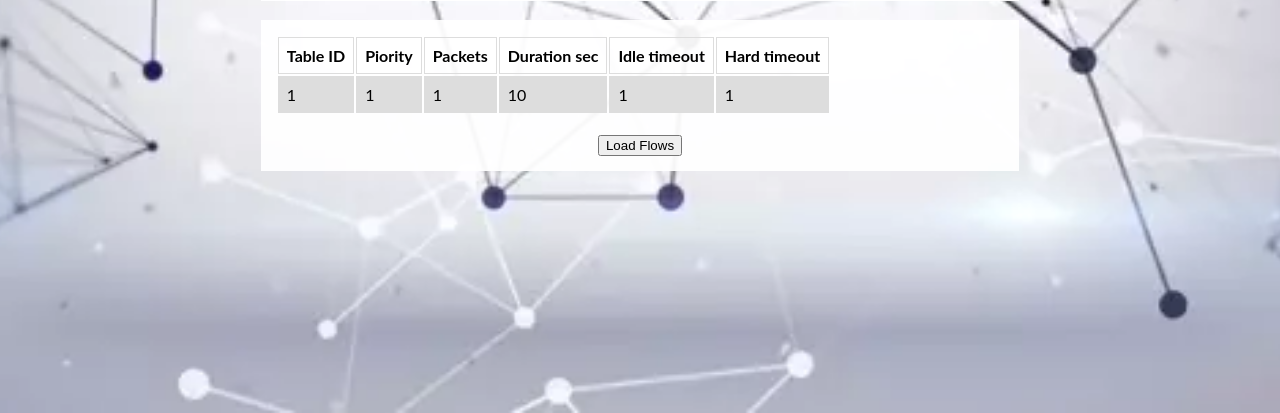
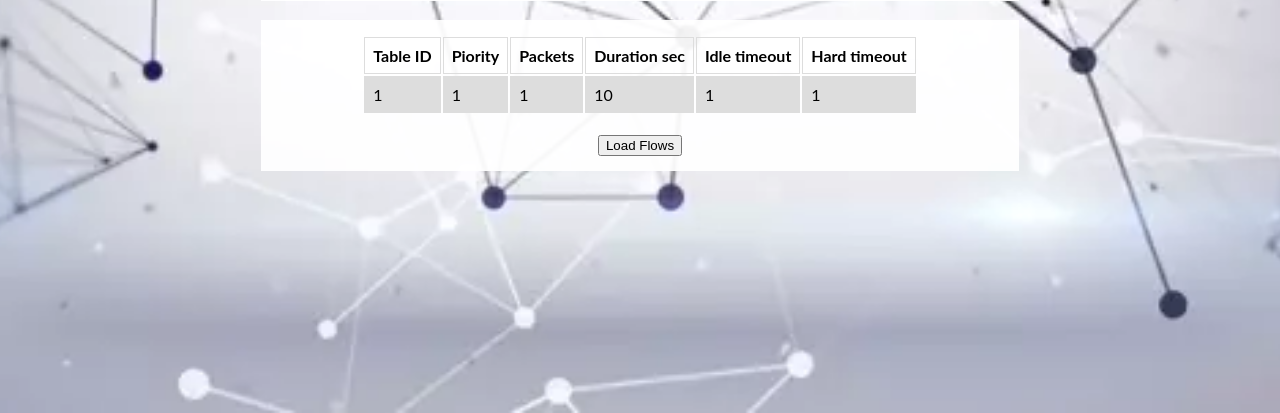
Before and after one commit to dskilly/SDNMonitorApp, a Django app: page /Appmonitorsite/ in a window 1280 px wide. Shown: the part 387-800 px from the top of the page. Run offline with Django 4.2, Linux system fonts and the light colour scheme; a user stored in the database is signed in; tables that the repository leaves empty hold one stand-in row (values such as "Sample post"); some libraries are stand-ins or nearby versions.

Commit message:
Changed flows table styling a bit

```diff
--- a/templates/Appmonitor/Appmonitorsite.html
+++ b/templates/Appmonitor/Appmonitorsite.html
@@ -31,6 +31,7 @@ body {
 /*-----------Navbar Style -----*/
 /* Style the navbar */
 #navbar {
+  z-index: 9999;
   overflow: hidden;
   background-color: #333;
 }
@@ -87,7 +88,7 @@ body {
 
 /*-----------Graph Style---------*/
 #Statchart_chart{
-    margin-left: 20%;
+  margin-left: 20%;
 	margin-right: 20%;
 	position: inline-block;
 	background-color: rgba(255,255,255,0.92);
@@ -98,12 +99,15 @@ body {
 
 /*------------Table Style---------*/
 #Flowchart{
-    margin-left: 20%;
+  margin-left: 20%;
   margin-right: 20%;
   position: inline-block;
   background-color: rgba(255,255,255,0.92);
   padding: 15px;
   text-align: center;
+}
+table {
+  margin: 0px auto;
 }
 td, th {
   border: 1px solid #dddddd;
```
